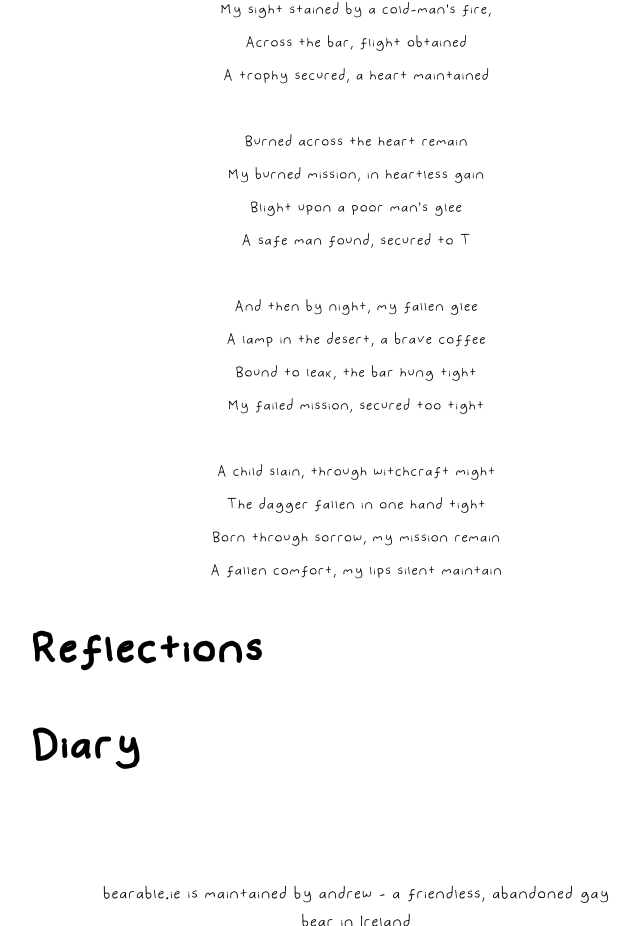
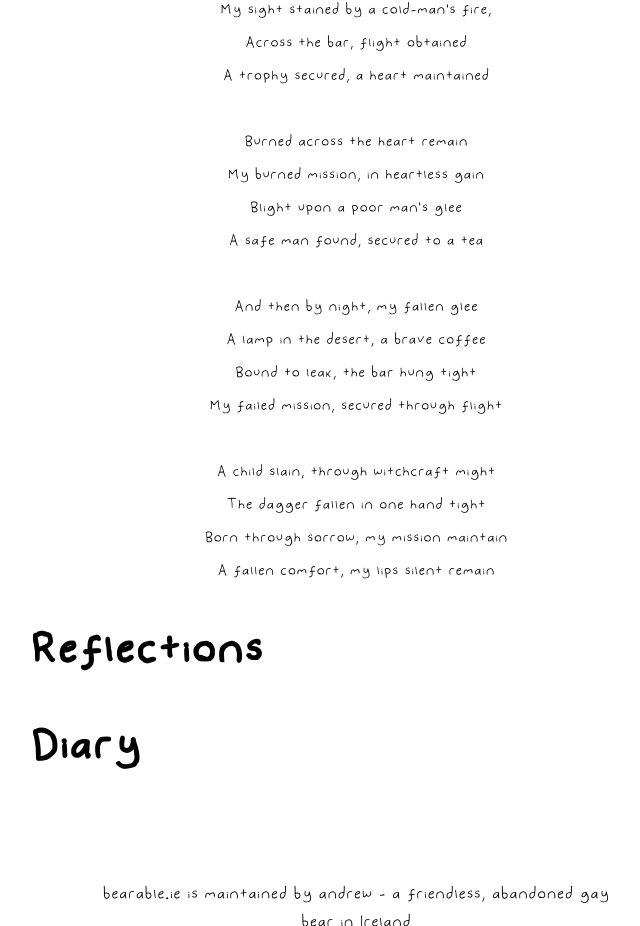
Before and after one commit to andrew-carton/bearable, a plain HTML site: page index.html in a window 1280 px wide. Shown: the part 1275-2201 px from the top of the page, without its empty margins (284-924 px from the left). Drawn offline with Linux system fonts and the light colour scheme.

Commit message:
update
update

```diff
--- a/index.html
+++ b/index.html
@@ -68,7 +68,7 @@ A trophy secured, a heart maintained
 Burned across the heart remain
 My burned mission, in heartless gain
 Blight upon a poor man's glee
-A safe man found, secured to T
+A safe man found, secured to a tea
 
 </pre>
 
@@ -76,15 +76,15 @@ A safe man found, secured to T
 And then by night, my fallen glee
 A lamp in the desert, a brave coffee
 Bound to leak, the bar hung tight
-My failed mission, secured too tight
+My failed mission, secured through flight
 
 </pre>
 
 <pre class="poem">
 A child slain, through witchcraft might
 The dagger fallen in one hand tight
-Born through sorrow, my mission remain
-A fallen comfort, my lips silent maintain
+Born through sorrow, my mission maintain
+A fallen comfort, my lips silent remain
 
 </pre>
 </div>
```
